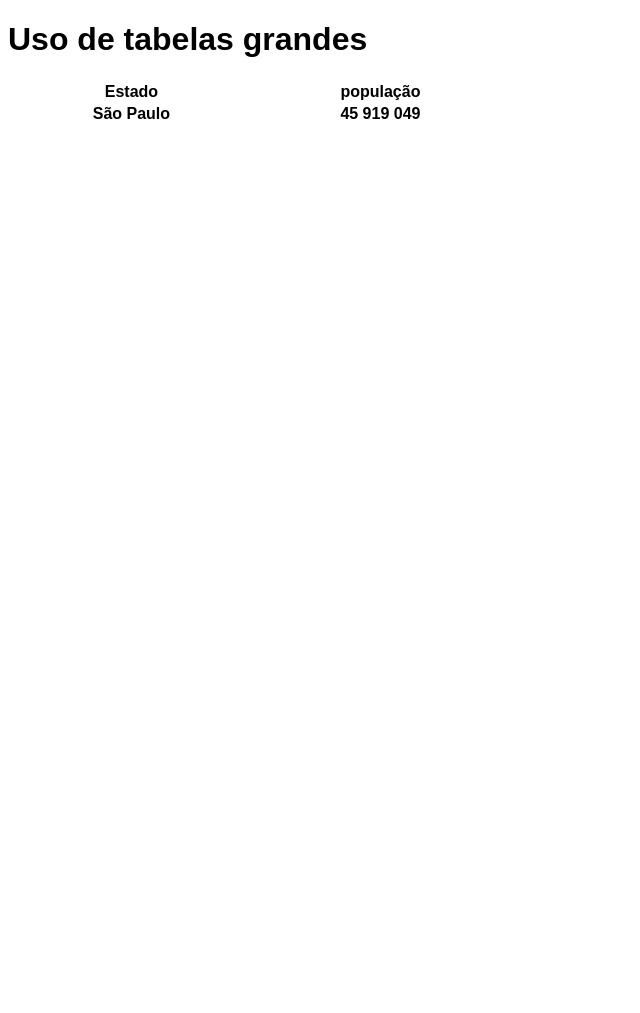
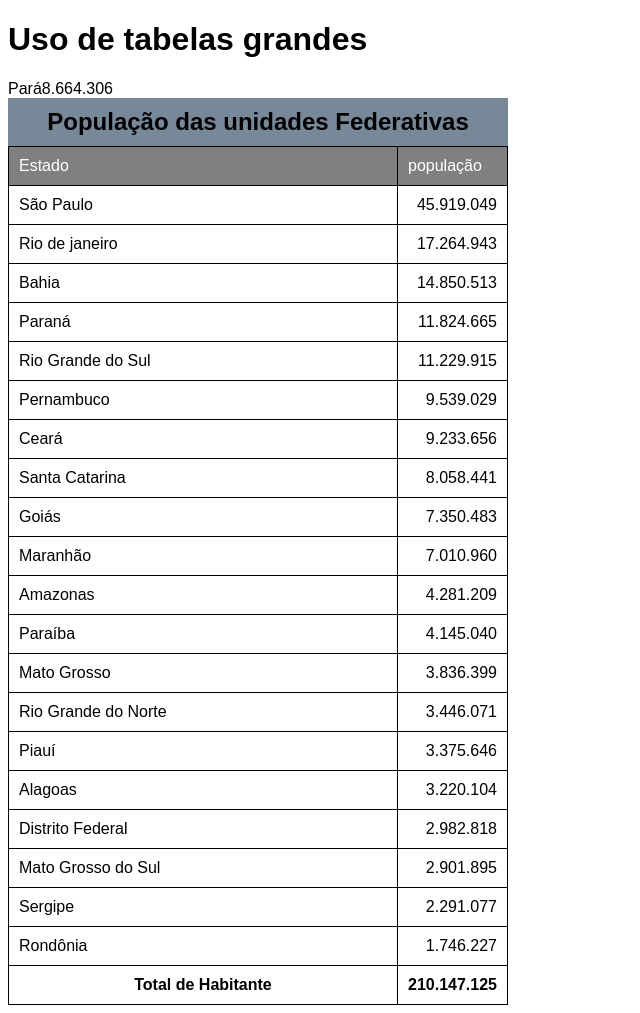
Before and after one commit to LeanderFreitas/html-css, a plain HTML site: page ex023/tabela002.html in a window 1280 px wide. Shown: the whole page, without its empty margins (0-640 px from the left). Before the commit the page ends 800 px from the top, so only its background shows below. Drawn offline with Linux system fonts and the light colour scheme.

Commit message:
Update tabela002.html

```diff
--- a/ex023/tabela002.html
+++ b/ex023/tabela002.html
@@ -10,10 +10,27 @@
         }
         table{
             width: 500px;
+            border-collapse: collapse;
         }
-        td{
-            border: solid 1px black;
+        td ,th{
+            border: 1px solid black;
+            padding: 10px;
         }
+        thead{
+            background-color: grey;
+            color: white;
+        }
+        td.num{
+            text-align: right;
+
+        }
+        caption{
+            font-size: 1.5em;
+            font-weight: bold;
+            padding: 10px;
+            background-color: lightslategrey;
+        }
+
     </style>
 </head>
 <body>
@@ -21,6 +38,7 @@
    <!--
         ANATOMIA PARA TABELAS GRANDES
         TABLE
+            CAPTION
             THEAD
                 TR,TD,TH
             TBODY
@@ -29,21 +47,104 @@
                 TR,TD,TH
    -->
     <table>
+        <caption>População das unidades Federativas</caption>
             <thead>
                     <tr>
-                        <th>Estado</th>
-                        <th>população</th>
-
+                        <td scope="col">Estado</td>
+                        <td scope="col" style="width: 50px;">população</td>
                     </tr>
             </thead>
             <tbody>
                     <tr>
-                        <th>São Paulo</th>
-                        <th>45 919 049</th>
+                        <td>São Paulo</th>
+                        <td class="num">45.919.049</th>
+                    </tr>
+                    <tr>
+                        <td>Rio de janeiro</td>
+                        <td class="num">17.264.943</td>
+                    </tr>
+                    <tr>
+                        <td>Bahia</td>
+                        <td class="num">14.850.513</td>
+                    </tr>
+                    <tr>
+                        <td>Paraná</td>
+                        <td class="num">11.824.665</td>
+                    </tr>
+                    <tr>
+                        <td>Rio Grande do Sul</td>
+                        <td class="num">11.229.915	</td>
+                    </tr>
+                    <tr>
+                        <td>Pernambuco</td>
+                        <td class="num">9.539.029</td>
+                    </tr>
+                    <tr>
+                        <td>Ceará</td>
+                        <td class="num">9.233.656</td>
+                    </tr>
+                    <tr>
+                        <tr>Pará</tr>
+                        <tr class="num">8.664.306</tr>
+                    </tr>
+                    <tr>
+                        <td>Santa Catarina</td>
+                        <td class="num">8.058.441</td>
+                    </tr>
+                    <tr>
+                        <td>Goiás</td>
+                        <td class="num">7.350.483</td>
+                    </tr>
+                    <tr>
+                        <td>Maranhão</td>
+                        <td class="num">7.010.960</td>
+                    </tr>
+                    <tr>
+                        <td> Amazonas</td>
+                        <td class="num">4.281.209</td>
+                    </tr>
+                    <tr>
+                        <td>Paraíba</td>
+                        <td class="num">4.145.040</td>
+                    </tr>
+                    <tr>
+                        <td> Mato Grosso</td>
+                        <td class="num">3.836.399</td>
+                    </tr>
+                    <tr>
+                        <td>Rio Grande do Norte</td>
+                        <td class="num">3.446.071</td>
+                    </tr>
+                    <tr>
+                        <td>Piauí</td>
+                        <td class="num">3.375.646</td>
+                    </tr>
+                    <tr>
+                        <td>Alagoas</td>
+                        <td class="num">3.220.104</td>
+                    </tr>
+                    <tr>
+                        <td>Distrito Federal</td>
+                        <td class="num">2.982.818</td>
+                    </tr>
+                    <tr>
+                        <td>Mato Grosso do Sul</td>
+                        <td class="num">2.901.895</td>
+                    </tr>
+                    <tr>
+                        <td>Sergipe</td>
+                        <td class="num">2.291.077</td>
+                    </tr>
+                    <tr>
+                        <td> Rondônia</td>
+                        <td class="num">1.746.227</td>
                     </tr>
             </tbody>
             <tfoot>
-
+                <tr>
+                     <th scope="row" >Total de Habitante</th>
+                     <td class="num"><strong>210.147.125</strong></td>
+                </tr>
             </tfoot>
     </table>
 </body>
```
